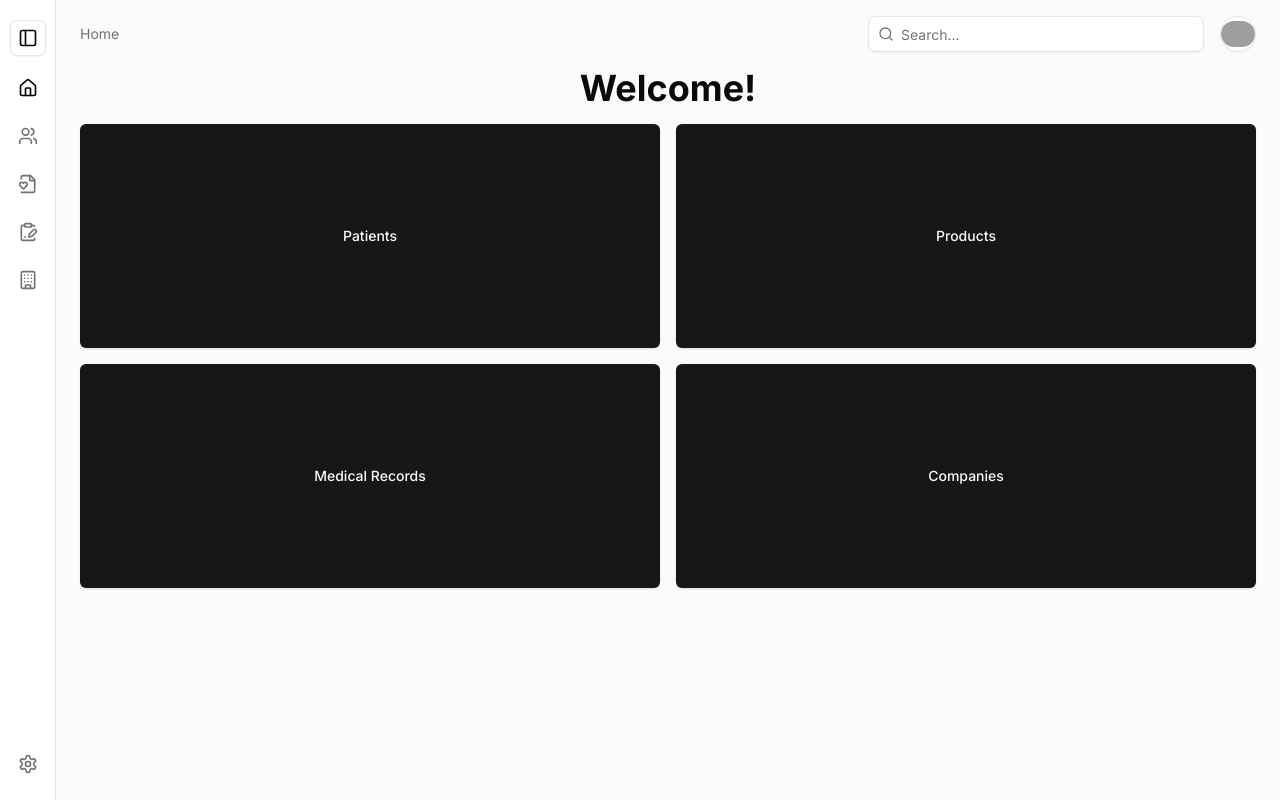
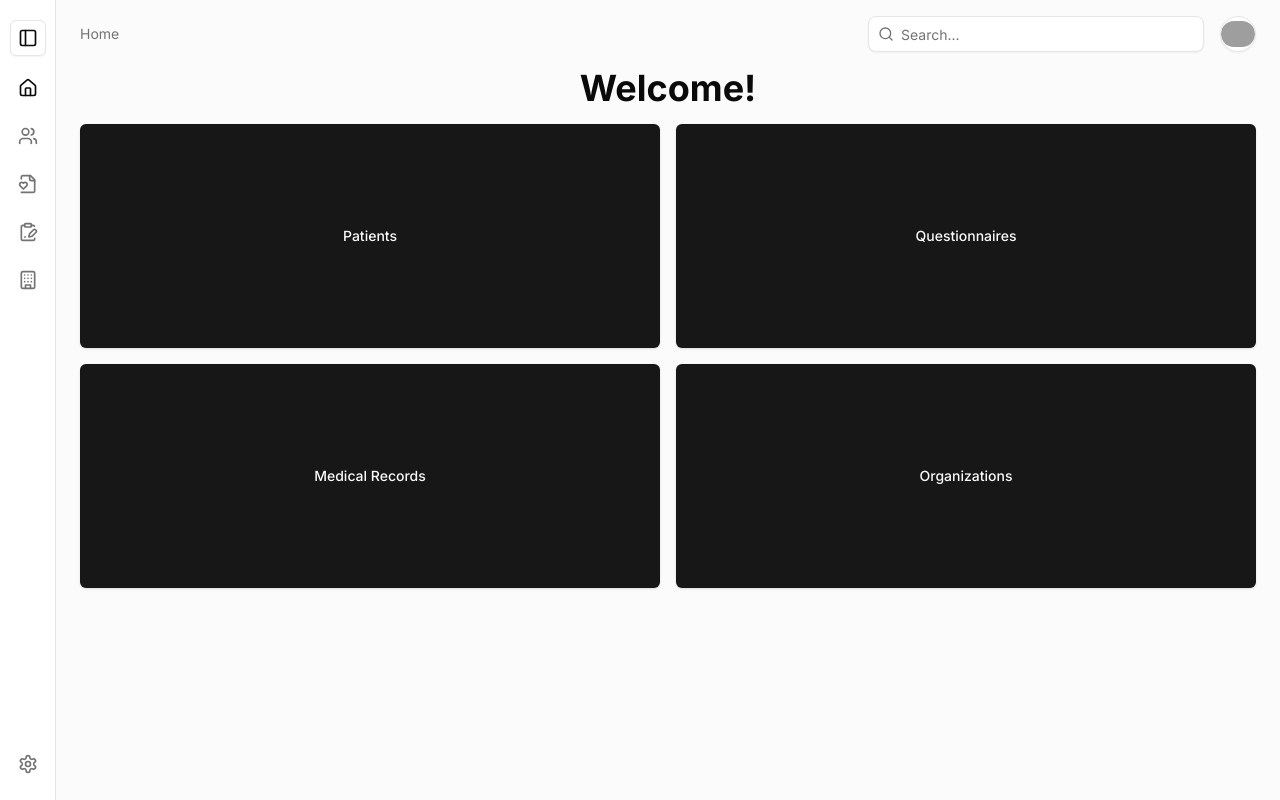
Before and after one commit to TheNaFeR02/pf_ohs, a Next.js app: page / in a window 1280 px wide. Built offline with nearby package versions, Linux system fonts and the light colour scheme; grey boxes are pictures that could not be loaded.

Commit message:
Refactor linkItems.ts to update sidebar navigation names and icons

```diff
--- a/src/constants/linkItems.ts
+++ b/src/constants/linkItems.ts
@@ -2,7 +2,7 @@ import { Users, LucideFileHeart, Building, ClipboardPenLineIcon } from "lucide-r
 
 export const items = [
     { name: "Patients", icon: Users, href: "/patients" },
-    { name: "Products", icon: LucideFileHeart, href: "/questionnaires" },
+    { name: "Questionnaires", icon: LucideFileHeart, href: "/questionnaires" },
     { name: "Medical Records", icon: ClipboardPenLineIcon, href: "/medical_record" },
-    { name: "Companies", icon: Building, href: "/organizations" },
+    { name: "Organizations", icon: Building, href: "/organizations" },
   ];
```
